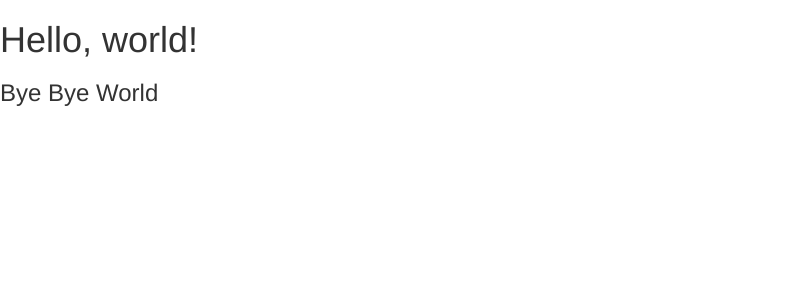
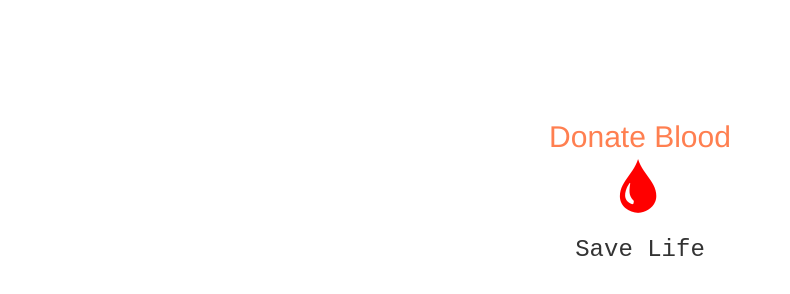
Before and after one commit to farahhamid/HelloWorld, a plain HTML site: page index.html in a window 1280 px wide. Shown: the whole page, without its empty margins (0-790 px from the left). Drawn offline with Linux system fonts and the light colour scheme.

Commit message:
first page

```diff
--- a/index.html
+++ b/index.html
@@ -8,8 +8,11 @@
     <link href="css/bootstrap.min.css" rel="stylesheet">
   </head>
   <body>
-    <h1>Hello, world!</h1>
-	<h3>Bye Bye World</h3>
+    <div style="padding-top: 100px;" class="container text-center">
+		<h2 style="font-size: 30px;color: coral;">Donate Blood</h2>
+		<span style="font-size:50px; color:red;" class="glyphicon glyphicon-tint"></span>
+		<h3 style="font-family: monospace;">Save Life</h3>
+	</div>
     <script src="js/jquery.min.js"></script>
     <script src="js/bootstrap.min.js"></script>
   </body>
```
